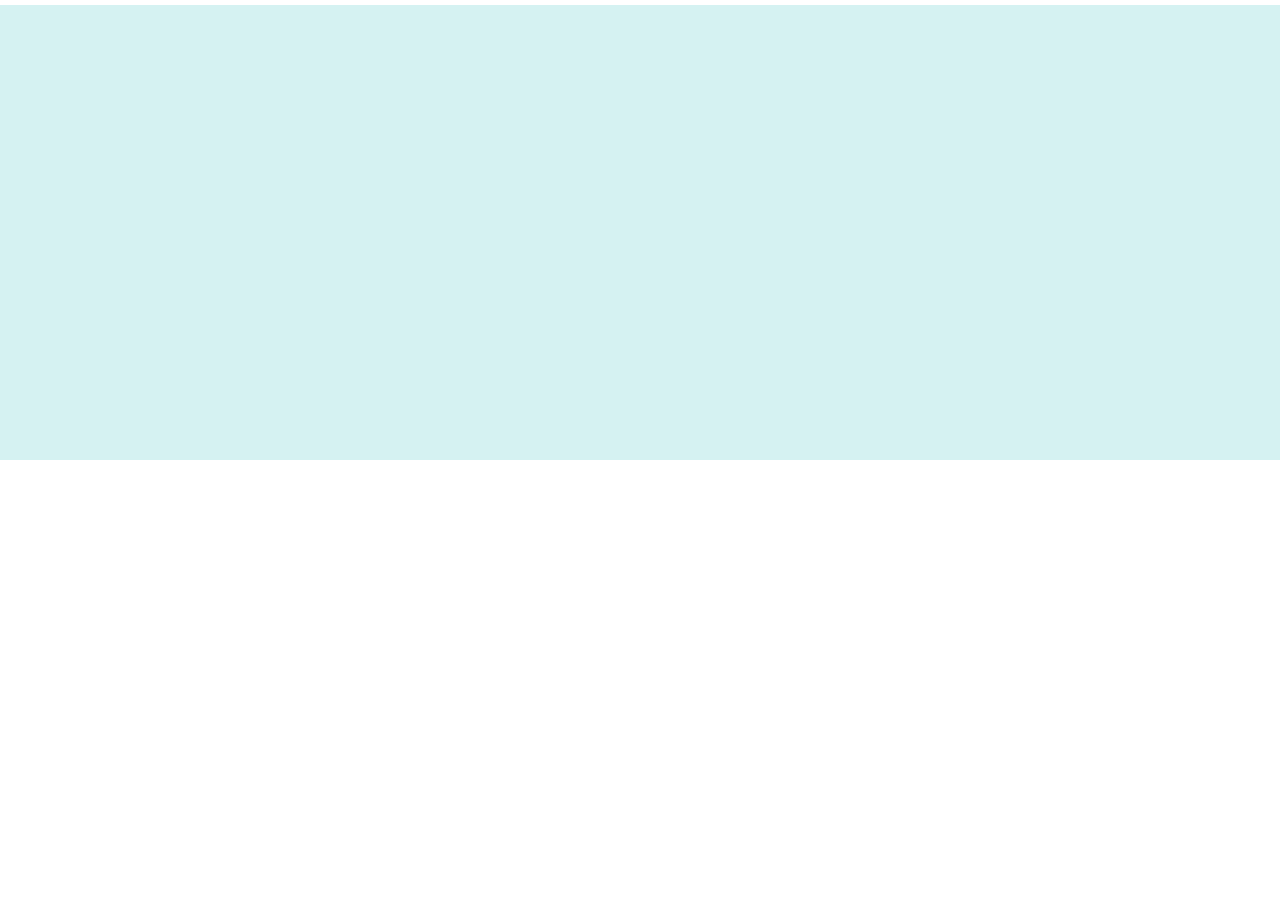
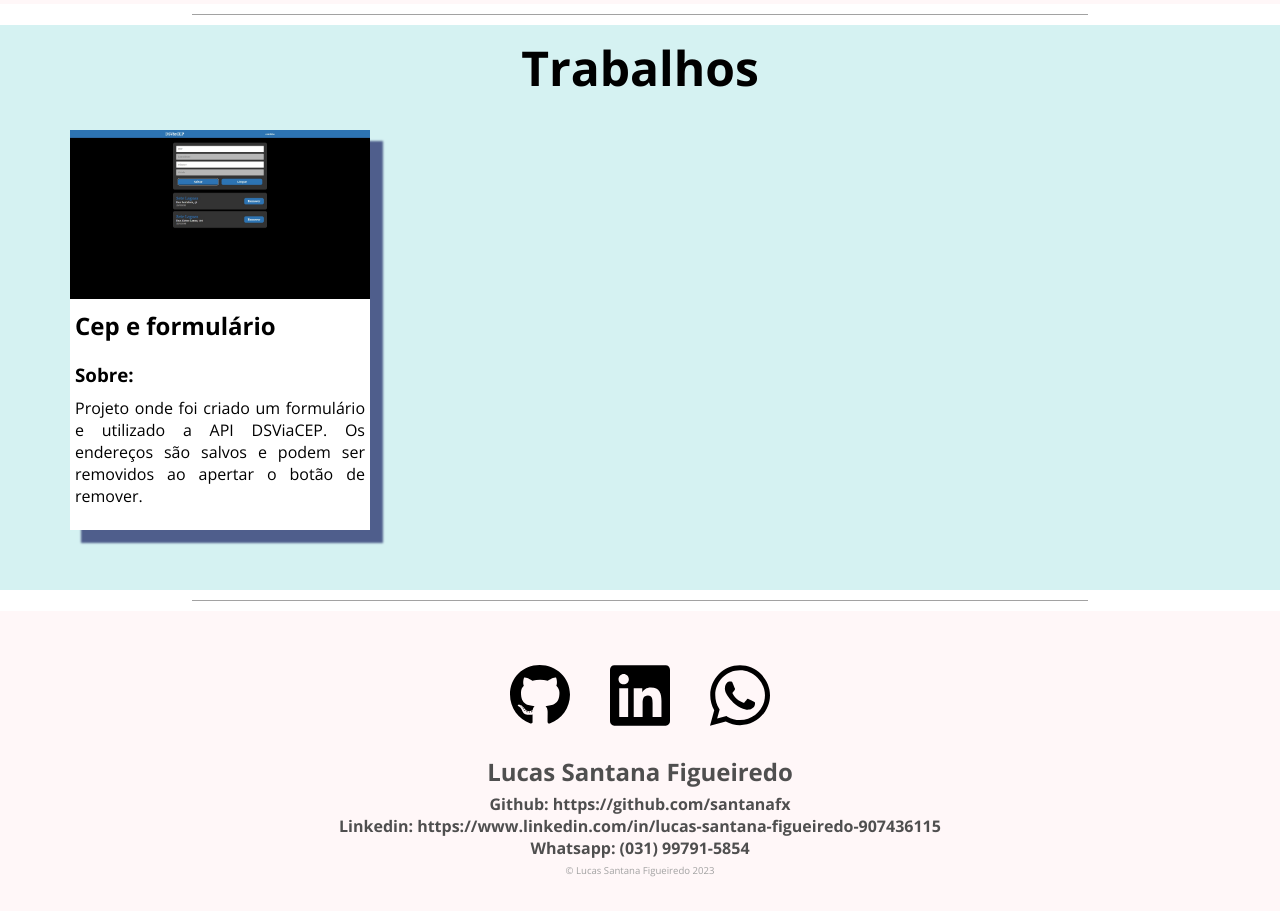
Before and after one commit to santanafx/portfolio-lucas, a plain HTML site: page index.html in a window 1280 px wide. Shown: the part 400-1311 px from the top of the page. Before the commit the page ends 860 px from the top, so only its background shows below. Drawn offline with nearby package versions, Linux system fonts and the light colour scheme.

Commit message:
Layout do site completo

```diff
--- a/css/cabecalho.css
+++ b/css/cabecalho.css
@@ -2,7 +2,7 @@
   display: grid;
   grid-template-columns: 1fr 1fr;
   grid-template-rows: 0.8fr 2fr;
-  padding: 10px;
+  padding: 10px 10px 30px 10px;
   background-color: var(--vermelho-claro);
   width: 100%;
 }
@@ -37,7 +37,6 @@
 }
 
 .cabecalho__lucas {
-  border-radius: 20%;
   grid-column: 2;
   grid-row: 2;
   max-width: 40%;
--- /dev/null
+++ b/css/rodape.css
@@ -0,0 +1,37 @@
+.rodape__bg {
+  width: 100%;
+  background-color: var(--vermelho-claro);
+  height: 300px;
+}
+
+.rodape__flex {
+  display: flex;
+  align-items: center;
+  justify-content: center;
+}
+
+.rodape__imagem {
+  padding: 50px 20px 20px 20px;
+  max-width: 100px;
+  min-width: 100px;
+}
+
+.rodape__texto h1 {
+  color: var(--preto-claro);
+  text-align: center;
+  font-size: 1.5em;
+  margin-bottom: 5px;
+}
+
+.rodape__texto h2 {
+  color: var(--preto-claro);
+  text-align: center;
+  font-size: 1em;
+  margin-bottom: 5px;
+}
+
+.rodape__texto p {
+  color: var(--cinza);
+  text-align: center;
+  font-size: 0.6em;
+}
--- a/css/trabalhos.css
+++ b/css/trabalhos.css
@@ -1,5 +1,45 @@
 .trabalhos__bg {
-  height: 455px;
   width: 100%;
   background-color: var(--azul-claro);
+  padding: 10px 10px 60px 10px;
 }
+
+.trabalhos__bg h1 {
+  text-align: center;
+  font-size: 3em;
+  margin-bottom: 30px;
+}
+
+.trabalhos__flex {
+  display: flex;
+  align-items: center;
+}
+
+.trabalhos__cartao {
+  background-color: var(--branco);
+  max-width: 300px;
+  min-width: 300px;
+  height: 400px;
+  box-shadow: 12px 12px 2px 1px var(--azul-escuro);
+  margin: 0 0 0 60px;
+}
+
+.trabalhos__imagem {
+  max-width: 100%;
+  min-width: 100%;
+}
+
+.trabalhos__titulo {
+  margin-bottom: 10px;
+  padding: 5px;
+}
+
+.trabalhos__subtitulo {
+  padding: 5px;
+}
+
+.trabalhos__descricao {
+  text-align: justify;
+  font-weight: 400;
+  padding: 5px;
+}
--- a/index.html
+++ b/index.html
@@ -16,7 +16,7 @@
 <body>
     <header class="cabecalho__bg">
         <div class="cabecalho__texto">
-            <h1>Olá, me chamo Lucas, sou<br>Front End Web Developer</h1>
+            <h1>Olá, me chamo Lucas, <br>Front End Web Developer</h1>
             <p>Sou front end web developer e formado em engenharia mecatrônica.<br> Tenho 34 anos e moro em Sete
                 Lagoas,
                 MG.
@@ -29,13 +29,48 @@
         <img class="cabecalho__lucas" src="./img/lucas.jpeg" alt="Foto do Lucas">
         <nav class="cabecalho__menu">
             <a class="cabecalho__nav" href="./index.html">Home</a>
-            <a class="cabecalho__nav" href="#">Trabalhos</a>
-            <a class="cabecalho__nav" href="#">Contato</a>
+            <a class="cabecalho__nav" href="#trabalhos">Trabalhos</a>
+            <a class="cabecalho__nav" href="#contato">Contato</a>
         </nav>
     </header>
     <hr>
-    <section class="trabalhos__bg">
-
+    <section class="trabalhos__bg" id="trabalhos">
+        <h1>Trabalhos</h1>
+        <div class="trabalhos__flex"></div>
+        <div class="trabalhos__cartao">
+            <a href="./trabalhos/portfolio-cep-formulario/index.html"><img class="trabalhos__imagem"
+                    src="./img/projeto-cep.jpg" alt=""></a>
+            <div>
+                <h2 class="trabalhos__titulo">Cep e formulário</h2>
+                <h3 class="trabalhos__subtitulo">Sobre:</h3>
+                <h4 class="trabalhos__descricao">Projeto onde foi criado um formulário e utilizado a API DSViaCEP. Os
+                    endereços são salvos e podem
+                    ser removidos ao apertar o botão de remover.</h4>
+            </div>
+        </div>
+    </section>
+    <hr>
+    <section class="rodape__bg" id="contato">
+        <div class="rodape__flex">
+            <div class="rodape__imagem">
+                <a href="https://github.com/santanafx"><img src="./img/github.svg" alt=""></a>
+            </div>
+            <div class="rodape__imagem">
+                <a href="https://www.linkedin.com/in/lucas-santana-figueiredo-907436115/"><img src="./img/linkedin.svg"
+                        alt=""></a>
+            </div>
+            <div class="rodape__imagem">
+                <a href="https://wa.me/5531997915854"><img src="./img/whatsapp.svg" alt=""></a>
+            </div>
+        </div>
+        <div class="rodape__texto">
+            <h1>Lucas Santana Figueiredo</h1>
+            <h2>Github: https://github.com/santanafx<br>
+                Linkedin: https://www.linkedin.com/in/lucas-santana-figueiredo-907436115 <br>
+                Whatsapp: (031) 99791-5854
+            </h2>
+            <p>© Lucas Santana Figueiredo 2023</p>
+        </div>
     </section>
     <script src="./main.js"></script>
 </body>
--- a/style.css
+++ b/style.css
@@ -1,5 +1,6 @@
 @import url("./css/cabecalho.css");
 @import url("./css/trabalhos.css");
+@import url("./css/rodape.css");
 
 * {
   box-sizing: border-box;
@@ -15,6 +16,7 @@
   --azul-claro: #d5f2f2;
   --azul-escuro: #4f5e8c;
   --cinza: #a2a2a2;
+  --preto-claro: #4f4f4f;
 }
 
 hr {
```
Also changed, not shown: img/github.svg (added), img/linkedin.svg (added), img/projeto-cep.jpg (added), img/whatsapp.svg (added).
